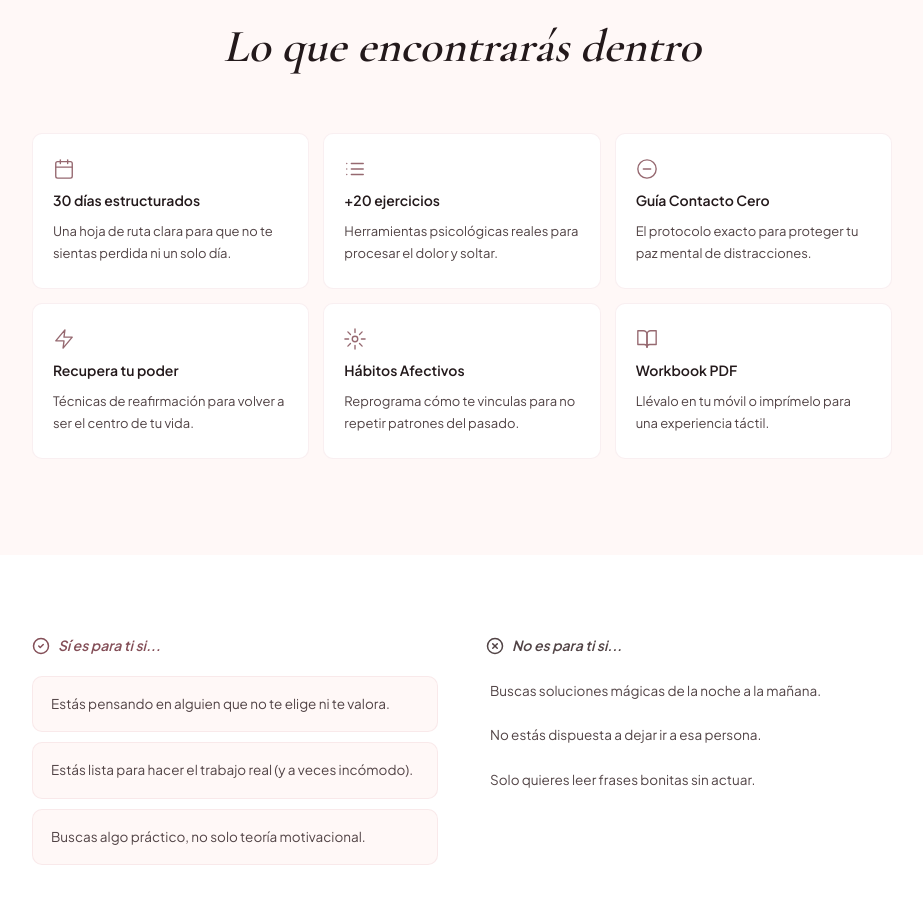
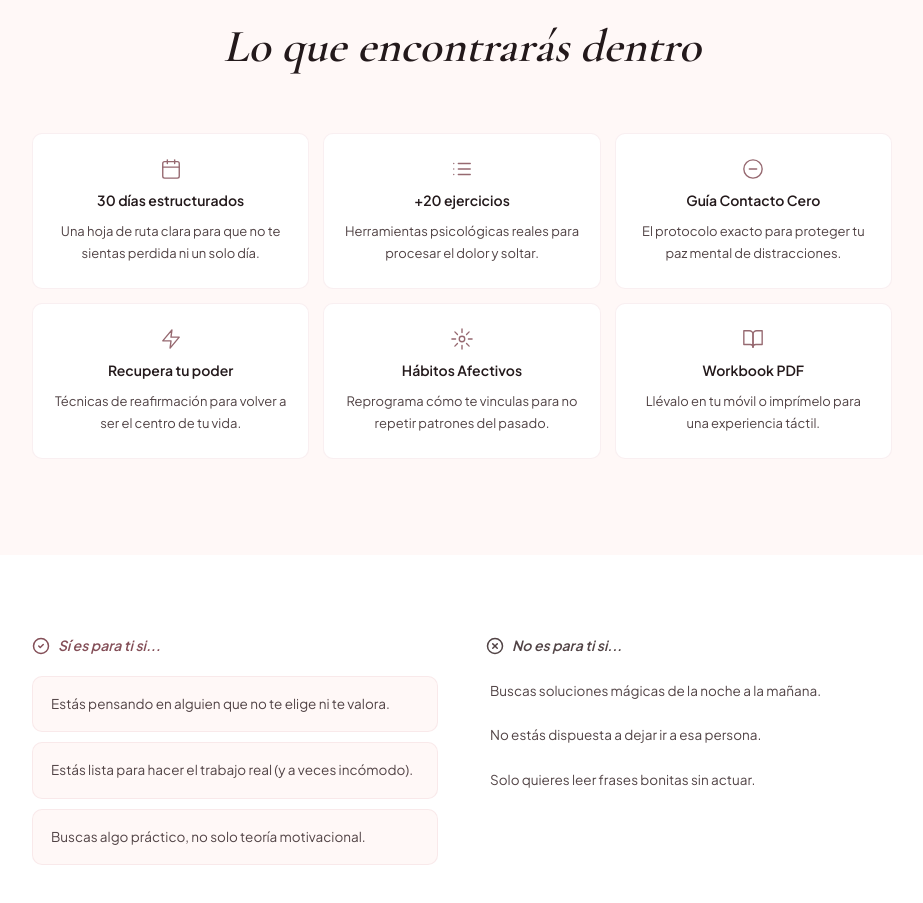
Before and after one commit to zeusasistent/rescate-emocional, a Next.js app: page / in a window 1280 px wide. Shown: the part 2280-3183 px from the top of the page, without its empty margins (178-1101 px from the left). Built offline with nearby package versions, Linux system fonts and the light colour scheme.

Commit message:
update includes

```diff
--- a/components/Includes.tsx
+++ b/components/Includes.tsx
@@ -112,6 +112,8 @@ export default function Includes() {
                 padding: "24px 20px",
                 display: "flex",
                 flexDirection: "column",
+                alignItems: "center", //Centra el icono
+                textAlign: "center", //Centra el texto
                 gap: "10px",
               }}
             >
```
